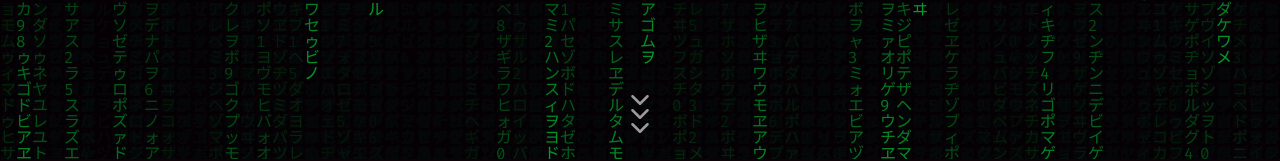
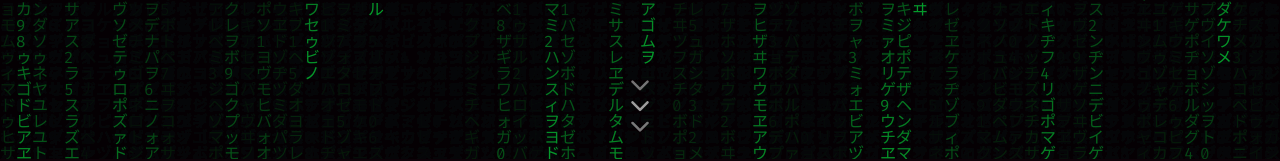
Before and after one commit to IsbatBInHossain/isbat-portfolio, a Next.js app: page / in a window 1280 px wide. Shown: the part 641-802 px from the top of the page. Built offline with nearby package versions, Linux system fonts and the light colour scheme.

Commit message:
fix: scroll down indicator

```diff
--- a/src/app/components/HeroSection.jsx
+++ b/src/app/components/HeroSection.jsx
@@ -32,53 +32,33 @@ const HeroSection = () => {
       {/* Scroll down indicator */}
       <a
         href='#projects'
-        className='absolute bottom-4 left-1/2 -translate-x-1/2 z-10 '
+        className='absolute bottom-4 left-1/2 -translate-x-1/2 z-10'
         aria-label='Scroll to projects'
       >
-        <motion.div
-          // This container orchestrates the animation of its children
-          variants={{
-            hidden: { opacity: 0 },
-            visible: {
-              opacity: 1,
-              transition: {
-                staggerChildren: 0.3, // Animates children 0.3s after one another
+        <div className='flex flex-col items-center'>
+          {/* Render three chevrons, each with its own motion.div and a unique delay */}
+          {[0, 0.2, 0.4].map(delay => (
+            <motion.div
+              key={delay}
+              initial={{ opacity: 0, y: -5 }}
+              animate={{
+                opacity: [0, 1, 0], // Fades in, then fades out
+                y: 5,
+              }}
+              transition={{
+                duration: 1.5,
                 repeat: Infinity,
                 repeatType: 'loop',
-                duration: 1.5,
+                repeatDelay: 1, // The gap between each full loop
+                delay: delay, // The initial delay that creates the cascade
                 ease: 'linear',
-              },
-            },
-          }}
-          initial='hidden'
-          animate='visible'
-        >
-          {/* These are the three chevrons that will be animated */}
-          <motion.div
-            variants={{
-              hidden: { opacity: 0, y: -10 },
-              visible: { opacity: 1, y: 0 },
-            }}
-          >
-            <FiChevronDown className='text-text-secondary text-3xl' />
-          </motion.div>
-          <motion.div
-            variants={{
-              hidden: { opacity: 0, y: -10 },
-              visible: { opacity: 1, y: 0 },
-            }}
-          >
-            <FiChevronDown className='text-text-secondary text-3xl -mt-4' />
-          </motion.div>
-          <motion.div
-            variants={{
-              hidden: { opacity: 0, y: -10 },
-              visible: { opacity: 1, y: 0 },
-            }}
-          >
-            <FiChevronDown className='text-text-secondary text-3xl -mt-4' />
-          </motion.div>
-        </motion.div>
+              }}
+              className='-mt-2' // Negative margin to stack them closely
+            >
+              <FiChevronDown className='text-text-secondary text-3xl' />
+            </motion.div>
+          ))}
+        </div>
       </a>
     </section>
   )
```
